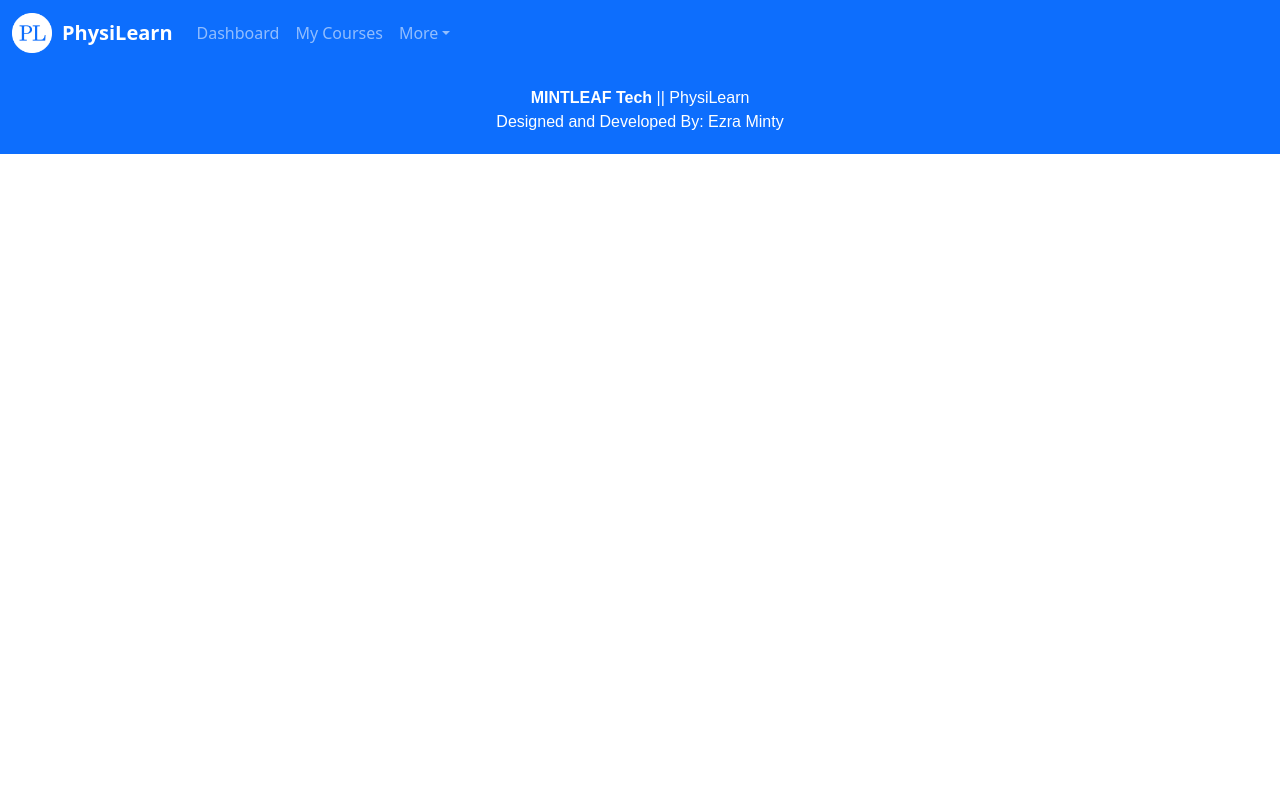
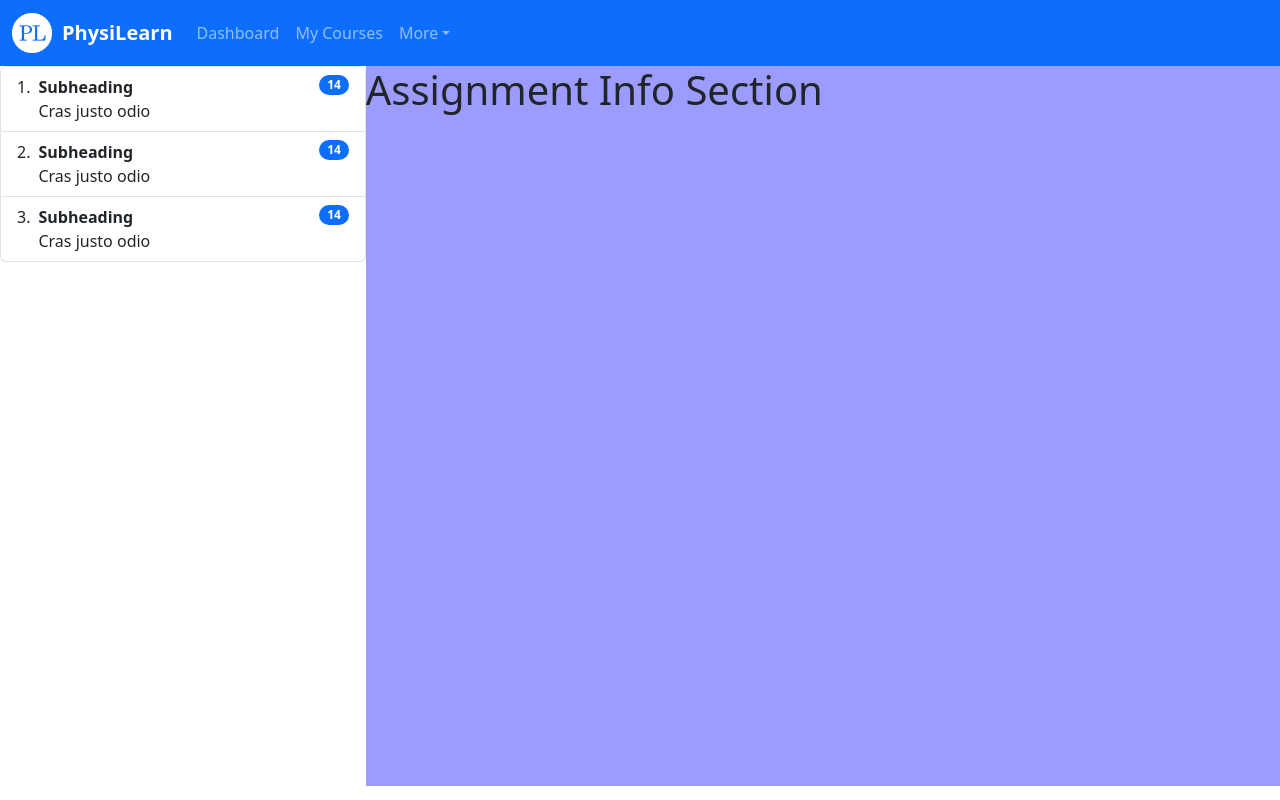
Before and after one commit to xbze3/PhysiLearn, a React (Vite) app in the folder physilearn-frontend/: page /dashboard in a window 1280 px wide. Built offline with nearby package versions, Linux system fonts and the light colour scheme; a web font is replaced by a local one.

Commit message:
Commence Dashboard Development

```diff
--- /dev/null
+++ b/physilearn-frontend/src/components-css/AssignmentInfo.css
@@ -0,0 +1,4 @@
+#assignment-info-div {
+    background-color: rgb(156, 156, 255);
+    width: 100%;
+}
--- /dev/null
+++ b/physilearn-frontend/src/components-css/AssignmentList.css
@@ -0,0 +1,3 @@
+#assignment-list-group {
+    width: 40vw;
+}
--- /dev/null
+++ b/physilearn-frontend/src/components-css/page-css/Dashboard.css
@@ -0,0 +1,5 @@
+#dashboard-split-section {
+    display: flex;
+    width: 100%;
+    height: 90vh;
+}
--- /dev/null
+++ b/physilearn-frontend/src/components/AssignmentInfo.tsx
@@ -0,0 +1,11 @@
+import "../components-css/AssignmentInfo.css";
+
+function AssignmentInfo() {
+    return (
+        <div id="assignment-info-div">
+            <h1>Assignment Info Section</h1>
+        </div>
+    );
+}
+
+export default AssignmentInfo;
--- /dev/null
+++ b/physilearn-frontend/src/components/AssignmentList.tsx
@@ -0,0 +1,48 @@
+import Badge from "react-bootstrap/Badge";
+import ListGroup from "react-bootstrap/ListGroup";
+import "../components-css/AssignmentList.css";
+
+function AssignmentList() {
+    return (
+        <ListGroup as="ol" numbered id="assignment-list-group">
+            <ListGroup.Item
+                as="li"
+                className="d-flex justify-content-between align-items-start"
+            >
+                <div className="ms-2 me-auto">
+                    <div className="fw-bold">Subheading</div>
+                    Cras justo odio
+                </div>
+                <Badge bg="primary" pill>
+                    14
+                </Badge>
+            </ListGroup.Item>
+            <ListGroup.Item
+                as="li"
+                className="d-flex justify-content-between align-items-start"
+            >
+                <div className="ms-2 me-auto">
+                    <div className="fw-bold">Subheading</div>
+                    Cras justo odio
+                </div>
+                <Badge bg="primary" pill>
+                    14
+                </Badge>
+            </ListGroup.Item>
+            <ListGroup.Item
+                as="li"
+                className="d-flex justify-content-between align-items-start"
+            >
+                <div className="ms-2 me-auto">
+                    <div className="fw-bold">Subheading</div>
+                    Cras justo odio
+                </div>
+                <Badge bg="primary" pill>
+                    14
+                </Badge>
+            </ListGroup.Item>
+        </ListGroup>
+    );
+}
+
+export default AssignmentList;
--- a/physilearn-frontend/src/components/pages/Dashboard.tsx
+++ b/physilearn-frontend/src/components/pages/Dashboard.tsx
@@ -1,11 +1,18 @@
 import NavBar from "../NavBar";
-import Footer from "../Footer";
+import AssignmentList from "../AssignmentList";
+import AssignmentInfo from "../AssignmentInfo";
+// import Footer from "../Footer";
+import "../../components-css/page-css/Dashboard.css";
 
 function Dashboard() {
     return (
         <>
             <NavBar />
-            <Footer />
+            <section id="dashboard-split-section">
+                <AssignmentList />
+                <AssignmentInfo />
+            </section>
+            {/* <Footer /> */}
         </>
     );
 }
--- a/physilearn-frontend/src/components/pages/MyCourses.tsx
+++ b/physilearn-frontend/src/components/pages/MyCourses.tsx
@@ -1,13 +1,13 @@
 import NavBar from "../NavBar";
 import Courses from "../Courses";
-import Footer from "../Footer";
+// import Footer from "../Footer";
 
 function MyCourses() {
     return (
         <>
             <NavBar />
             <Courses />
-            <Footer />
+            {/* <Footer /> */}
         </>
     );
 }
```
